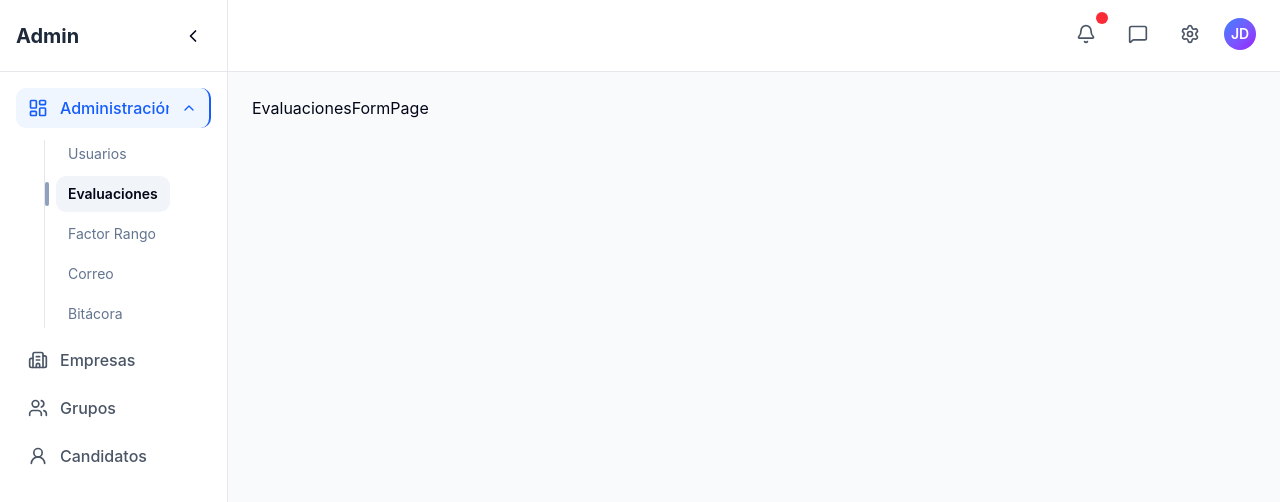
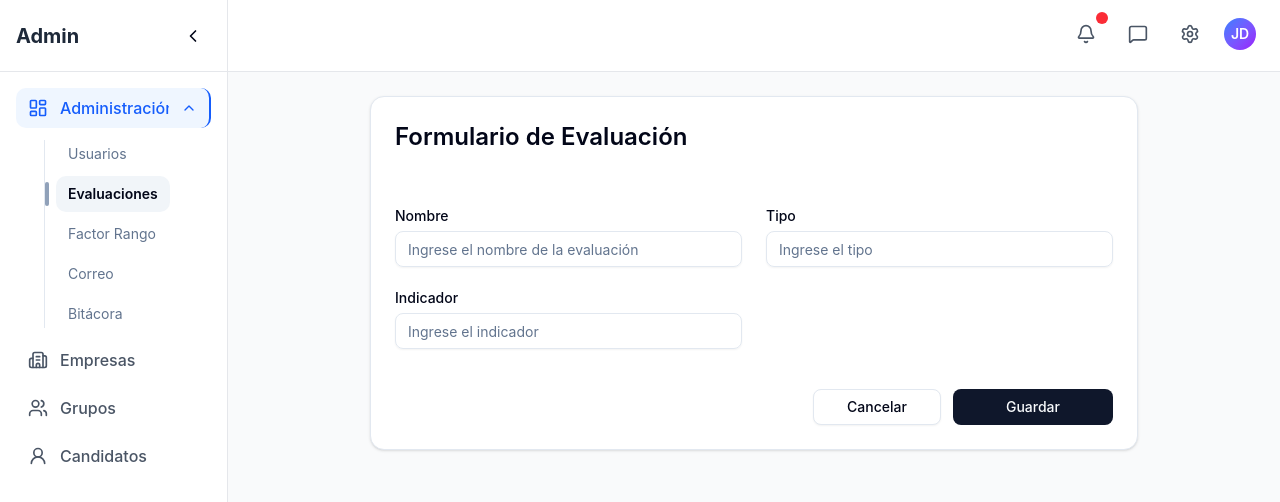
Before and after one commit to herbert-zro/LTJ-Hub-FE, a React (Vite) app: page /admin/evaluaciones/form in a window 1280 px wide. Shown: the top 502 px of the page. Built offline with nearby package versions, Linux system fonts and the light colour scheme.

Commit message:
Formulario de evaluaciones UI

```diff
--- a/src/admin/pages/evaluaciones/EvaluacionesFormPage.tsx
+++ b/src/admin/pages/evaluaciones/EvaluacionesFormPage.tsx
@@ -1,5 +1,6 @@
 import React from "react";
+import { EvluacionesForm } from "./ui/EvluacionesForm";
 
 export const EvaluacionesFormPage = () => {
-  return <div>EvaluacionesFormPage</div>;
+  return <EvluacionesForm />;
 };
--- /dev/null
+++ b/src/admin/pages/evaluaciones/ui/EvluacionesForm.tsx
@@ -0,0 +1,109 @@
+import { Button } from "@/components/ui/button";
+import { Card, CardHeader, CardTitle, CardContent } from "@/components/ui/card";
+import { Input } from "@/components/ui/input";
+import { useState } from "react";
+import { useNavigate } from "react-router";
+import { ModalCancelar } from "@/admin/components/ModalCancelar";
+
+import { Label } from "@/components/ui/label";
+
+export const EvluacionesForm = () => {
+  const navigate = useNavigate();
+  const [nombre, setNombre] = useState("");
+  const [tipo, setTipo] = useState("");
+  const [indicador, setIndicador] = useState("");
+  const [isCancelModalOpen, setIsCancelModalOpen] = useState(false);
+
+  const isDirty =
+    nombre.trim() !== "" || tipo.trim() !== "" || indicador.trim() !== "";
+
+  const handleCancel = () => {
+    if (isDirty) {
+      setIsCancelModalOpen(true);
+      return;
+    }
+
+    navigate("/admin/evaluaciones");
+  };
+
+  const handleConfirmCancel = () => {
+    setIsCancelModalOpen(false);
+    navigate("/admin/evaluaciones");
+  };
+
+  const handleStayOnForm = () => {
+    setIsCancelModalOpen(false);
+  };
+
+  return (
+    <Card className="mx-auto w-full max-w-3xl">
+      <CardHeader className="pb-2">
+        <CardTitle className="text-xl md:text-2xl">
+          Formulario de Evaluación
+        </CardTitle>
+      </CardHeader>
+
+      <CardContent className="pt-4">
+        <form className="space-y-6">
+          {/* Nombre y Tipo */}
+          <div className="grid grid-cols-1 gap-4 md:grid-cols-2 lg:gap-6">
+            <div className="space-y-2">
+              <Label htmlFor="nombre">Nombre</Label>
+              <Input
+                id="nombre"
+                placeholder="Ingrese el nombre de la evaluación"
+                value={nombre}
+                onChange={(event) => setNombre(event.target.value)}
+              />
+            </div>
+
+            <div className="space-y-2">
+              <Label htmlFor="tipo">Tipo</Label>
+              <Input
+                id="tipo"
+                type="text"
+                placeholder="Ingrese el tipo"
+                value={tipo}
+                onChange={(event) => setTipo(event.target.value)}
+              />
+            </div>
+          </div>
+
+          <div className="grid grid-cols-1 gap-4 md:grid-cols-2 lg:gap-6">
+            <div className="space-y-2">
+              <Label htmlFor="indicador">Indicador</Label>
+              <Input
+                id="indicador"
+                type="number"
+                placeholder="Ingrese el indicador"
+                value={indicador}
+                onChange={(event) => setIndicador(event.target.value)}
+              />
+            </div>
+          </div>
+
+          {/* Botón */}
+          <div className="flex flex-col-reverse gap-3 pt-2 md:flex-row md:justify-end md:pt-4">
+            <Button
+              type="button"
+              variant="outline"
+              className="w-full md:w-auto md:min-w-32"
+              onClick={handleCancel}
+            >
+              Cancelar
+            </Button>
+            <Button type="submit" className="w-full md:w-auto md:min-w-40">
+              Guardar
+            </Button>
+          </div>
+        </form>
+      </CardContent>
+
+      <ModalCancelar
+        isOpen={isCancelModalOpen}
+        onClose={handleStayOnForm}
+        onConfirm={handleConfirmCancel}
+      />
+    </Card>
+  );
+};
```
